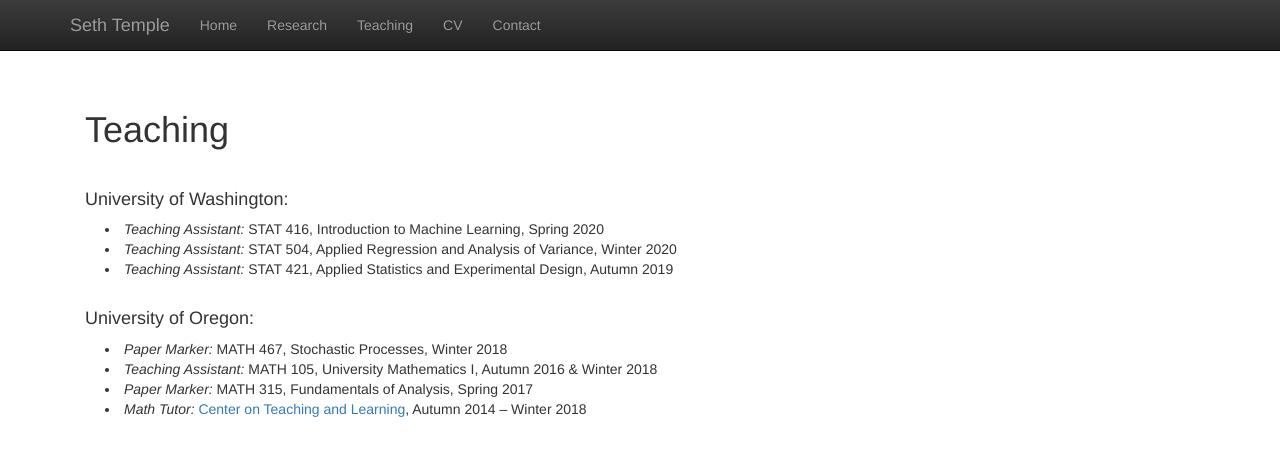
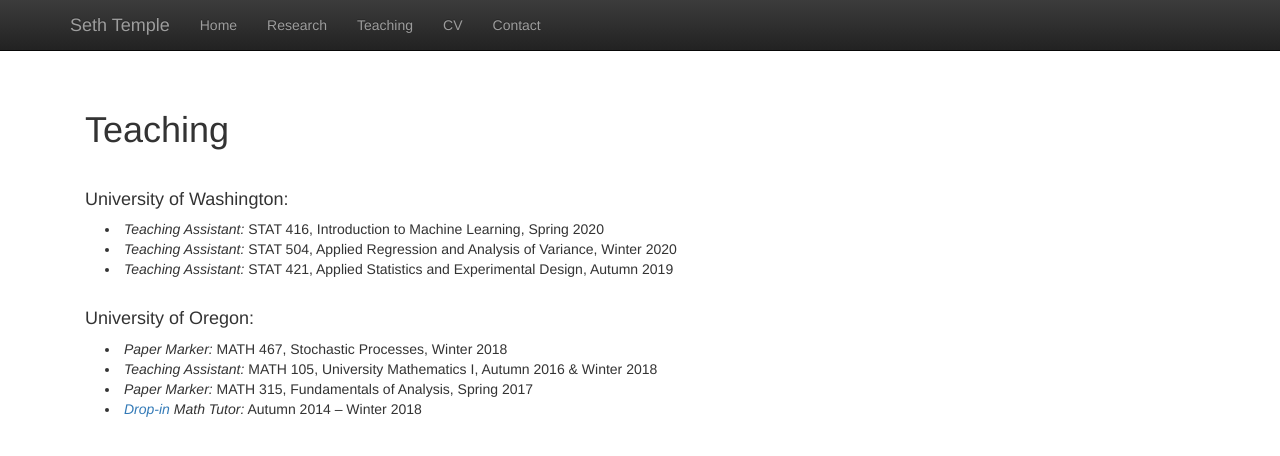
Before and after one commit to sdtemple/sdtemple.github.io, a Jekyll site: the page built from teaching.html, in a window 1280 px wide. Shown: the top 456 px of the page. Built offline with Jekyll 4.4.1, drawn with Linux system fonts in a browser that asks for light colours; nearby versions of some CDN libraries; library files that are not in the unit come from our copies.

Commit message:
Update teaching.html

```diff
--- a/teaching.html
+++ b/teaching.html
@@ -18,5 +18,5 @@
     <li style="padding:0px;margin:0px 20px 0px;"> <i>Paper Marker:</i> MATH 467, Stochastic Processes, Winter 2018</li>
     <li style="padding:0px;margin:0px 20px 0px;"> <i>Teaching Assistant:</i> MATH 105, University Mathematics I, Autumn 2016 &amp; Winter 2018 </li>
     <li style="padding:0px;margin:0px 20px 0px;"> <i>Paper Marker:</i> MATH 315, Fundamentals of Analysis, Spring 2017</li>
-    <li style="padding:0px;margin:0px 20px 0px;"> <i>Math Tutor:</i> <a href = "https://ctl.uoregon.edu/">Center on Teaching and Learning</a>, Autumn 2014 &ndash; Winter 2018 </li>
+    <li style="padding:0px;margin:0px 20px 0px;"> <i><a href = "https://engage.uoregon.edu/subjects/math/">Drop-in</a> Math Tutor:</i> Autumn 2014 &ndash; Winter 2018 </li>
 </p>
```
